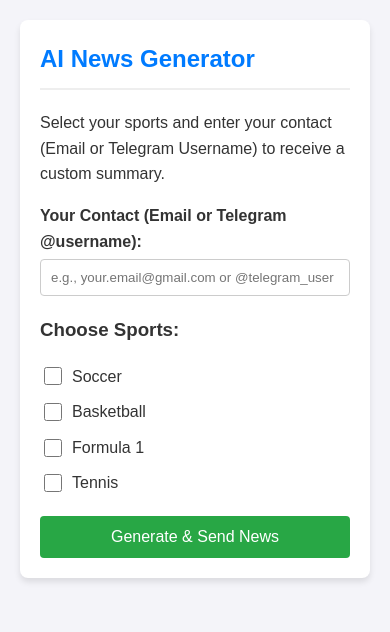
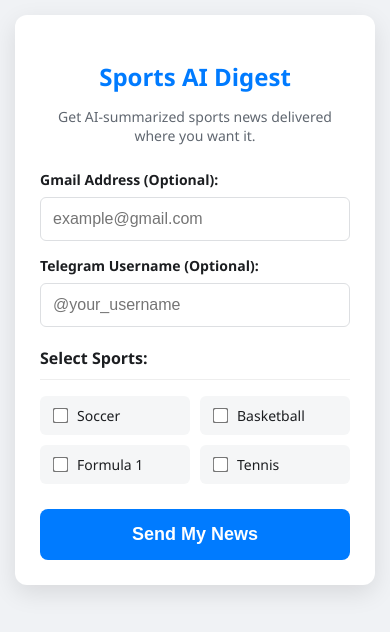
Before and after one commit to albakkalmohamedamine-bot/n8n-sport-news-project, a plain HTML site: page index.html in a window 390 px wide. Drawn offline with Linux system fonts and the light colour scheme.

Commit message:
Refactor index.html for layout and validation improvements
Updated styles and structure for better layout and responsiveness. Enhanced form validation and improved user feedback.

```diff
--- a/index.html
+++ b/index.html
@@ -1,3 +1,4 @@
+
 <!DOCTYPE html>
 <html lang="en">
 <head>
@@ -6,180 +7,165 @@
     <title>AI Sport News Generator</title>
 
     <style>
-        /* --- 1. Basic Reset and Mobile-First Styles --- */
         body {
-            font-family: 'Arial', sans-serif;
-            background-color: #f4f4f9;
-            color: #333;
+            font-family: 'Segoe UI', Tahoma, Geneva, Verdana, sans-serif;
+            background-color: #f0f2f5;
+            color: #1c1e21;
             margin: 0;
-            padding: 20px;
-            line-height: 1.6;
+            padding: 15px;
+            display: flex;
+            justify-content: center;
         }
 
         .container {
-            max-width: 600px;
-            margin: 0 auto;
-            background: #fff;
-            padding: 20px;
-            border-radius: 8px;
-            box-shadow: 0 4px 6px rgba(0, 0, 0, 0.1);
+            width: 100%;
+            max-width: 500px;
+            background: #ffffff;
+            padding: 25px;
+            border-radius: 12px;
+            box-shadow: 0 8px 24px rgba(0, 0, 0, 0.1);
         }
 
-        h2 {
-            color: #007bff;
-            border-bottom: 2px solid #eee;
-            padding-bottom: 10px;
-            margin-top: 0;
+        h2 { color: #007bff; margin-bottom: 10px; text-align: center; }
+        p { text-align: center; font-size: 14px; color: #606770; margin-bottom: 25px; }
+
+        .input-group { margin-bottom: 15px; }
+        .input-group label { display: block; margin-bottom: 8px; font-weight: 600; font-size: 14px; }
+
+        .input-group input[type="text"],
+        .input-group input[type="email"] {
+            width: 100%;
+            padding: 12px;
+            border: 1px solid #dddfe2;
+            border-radius: 6px;
+            box-sizing: border-box;
+            font-size: 16px; /* Better for mobile zoom */
         }
 
-        /* --- 2. Input and Checkbox Styles (Responsive) --- */
-        .input-group {
-            margin-bottom: 15px;
-        }
+        .sports-section { margin-top: 20px; }
+        .sports-section h3 { font-size: 16px; border-bottom: 1px solid #eee; padding-bottom: 10px; }
 
-        .input-group label {
-            display: block;
-            margin-bottom: 5px;
-            font-weight: bold;
-        }
-
-        .input-group input[type="text"] {
-            width: 100%;
-            padding: 10px;
-            border: 1px solid #ccc;
-            border-radius: 4px;
-            box-sizing: border-box;
-        }
-
-        .controls {
-            display: flex;
-            flex-direction: column;
-            gap: 10px;
-            margin-bottom: 20px;
-        }
-
+        .controls { display: grid; grid-template-columns: 1fr 1fr; gap: 10px; margin-bottom: 25px; }
         .controls label {
             display: flex;
             align-items: center;
-            font-weight: normal;
+            background: #f5f6f7;
+            padding: 10px;
+            border-radius: 6px;
+            cursor: pointer;
+            font-size: 14px;
         }
 
-        .controls input[type="checkbox"] {
-            margin-right: 10px;
-            width: 18px;
-            height: 18px;
+        .controls input { margin-right: 10px; transform: scale(1.2); }
+
+        button {
+            width: 100%;
+            padding: 15px;
+            background-color: #007bff;
+            color: white;
+            border: none;
+            border-radius: 8px;
+            font-size: 18px;
+            font-weight: bold;
+            cursor: pointer;
+            transition: background 0.2s;
         }
 
-        /* --- 3. Button and Status Styles --- */
-        button {
-            width: 100%;
-            padding: 12px;
-            background-color: #28a745;
-            color: white;
-            border: none;
-            border-radius: 4px;
-            font-size: 16px;
-            cursor: pointer;
-            transition: background-color 0.3s;
-        }
-
-        button:hover {
-            background-color: #218838;
-        }
+        button:hover { background-color: #0056b3; }
 
         #status {
             margin-top: 20px;
-            padding: 10px;
-            border-radius: 4px;
-            /* Colors will be set by JavaScript based on success/error */
+            padding: 15px;
+            border-radius: 6px;
             display: none;
+            font-size: 14px;
+            text-align: center;
         }
     </style>
 </head>
 <body>
 
     <div class="container">
-        <h2>AI News Generator</h2>
-        <p>Select your sports and enter your contact (Email or Telegram Username) to receive a custom summary.</p>
+        <h2>Sports AI Digest</h2>
+        <p>Get AI-summarized sports news delivered where you want it.</p>
 
         <div class="input-group">
-            <label for="contact">Your Contact (Email or Telegram @username):</label>
-            <input type="text" id="contact" placeholder="e.g., your.email@gmail.com or @telegram_user" required>
+            <label for="gmail">Gmail Address (Optional):</label>
+            <input type="email" id="gmail" placeholder="example@gmail.com">
         </div>
 
-        <h3>Choose Sports:</h3>
-        <div class="controls">
-            <label><input type="checkbox" name="sport" value="Soccer">Soccer</label>
-            <label><input type="checkbox" name="sport" value="Basketball">Basketball</label>
-            <label><input type="checkbox" name="sport" value="Formula 1">Formula 1</label>
-            <label><input type="checkbox" name="sport" value="Tennis">Tennis</label>
+        <div class="input-group">
+            <label for="telegram">Telegram Username (Optional):</label>
+            <input type="text" id="telegram" placeholder="@your_username">
         </div>
 
-        <button onclick="triggerWorkflow()">Generate & Send News</button>
+        <div class="sports-section">
+            <h3>Select Sports:</h3>
+            <div class="controls">
+                <label><input type="checkbox" name="sport" value="Soccer"> Soccer</label>
+                <label><input type="checkbox" name="sport" value="Basketball"> Basketball</label>
+                <label><input type="checkbox" name="sport" value="F1"> Formula 1</label>
+                <label><input type="checkbox" name="sport" value="Tennis"> Tennis</label>
+            </div>
+        </div>
+
+        <button onclick="triggerWorkflow()">Send My News</button>
 
         <p id="status"></p>
     </div>
 
     <script>
-        // *** IMPORTANT: REPLACE THIS URL WITH YOUR ACTUAL N8N WEBHOOK TEST URL ***
+        // *** REPLACE WITH YOUR TEST WEBHOOK URL ***
         const webhookUrl = "YOUR_N8N_WEBHOOK_URL_HERE";
 
-        function showStatus(message, isError = false) {
-            const statusElement = document.getElementById('status');
-            statusElement.innerText = message;
-            statusElement.style.display = 'block';
-            // Set colors dynamically based on if it's an error or success
-            statusElement.style.backgroundColor = isError ? '#f8d7da' : '#d4edda';
-            statusElement.style.color = isError ? '#721c24' : '#155724';
+        function showStatus(message, type) {
+            const status = document.getElementById('status');
+            status.style.display = 'block';
+            status.innerText = message;
+            status.style.backgroundColor = type === 'error' ? '#f8d7da' : '#d4edda';
+            status.style.color = type === 'error' ? '#721c24' : '#155724';
         }
 
-        function triggerWorkflow() {
-            // Get the data from the form fields
-            const contactInput = document.getElementById('contact').value.trim();
-            const checkboxes = document.querySelectorAll('input[name="sport"]:checked');
-            const selectedSports = Array.from(checkboxes).map(cb => cb.value);
+        async function triggerWorkflow() {
+            const gmail = document.getElementById('gmail').value.trim();
+            const telegram = document.getElementById('telegram').value.trim();
+            const sports = Array.from(document.querySelectorAll('input[name="sport"]:checked')).map(cb => cb.value);
 
-            // Simple validation
-            if (!contactInput) {
-                showStatus("Please enter your contact information!", true);
+            if (!gmail && !telegram) {
+                showStatus("Please provide at least one contact (Gmail or Telegram)!", "error");
                 return;
             }
 
-            if (selectedSports.length === 0) {
-                showStatus("Please select at least one sport!", true);
+            if (sports.length === 0) {
+                showStatus("Please choose at least one sport!", "error");
                 return;
             }
 
-            // Update status while sending
-            showStatus("Sending request to n8n... Please wait for the AI to process the news.");
+            showStatus("Sending to n8n AI... Please wait.", "info");
 
-            // Prepare the payload (data) to send to n8n
             const payload = {
-                contact: contactInput,
-                sports: selectedSports.join(", ")
+                user_email: gmail,
+                user_telegram: telegram,
+                selected_sports: sports.join(", "),
+                timestamp: new Date().toISOString()
             };
 
-            // Send the POST request to the n8n webhook
-            fetch(webhookUrl, {
-                method: 'POST',
-                headers: {
-                    'Content-Type': 'application/json',
-                },
-                body: JSON.stringify(payload)
-            })
-            .then(response => {
+            try {
+                const response = await fetch(webhookUrl, {
+                    method: 'POST',
+                    headers: { 'Content-Type': 'application/json' },
+                    body: JSON.stringify(payload)
+                });
+
                 if (response.ok) {
-                    showStatus("Workflow triggered successfully! Check your contact in a minute for the AI summary.");
+                    showStatus("Success! Your AI summary is being prepared.", "success");
                 } else {
-                    showStatus(`Error: Failed to trigger n8n workflow. Status: ${response.status}. Check your Webhook URL or n8n status.`, true);
+                    showStatus("Server Error: " + response.status, "error");
                 }
-            })
-            .catch(error => {
-                showStatus(`Network Error: Could not connect to the Webhook URL.`, true);
-                console.error('Fetch error:', error);
-            });
+            } catch (err) {
+                showStatus("Connection failed. Check your Webhook URL.", "error");
+            }
         }
     </script>
-
 </body>
 </html>
```
